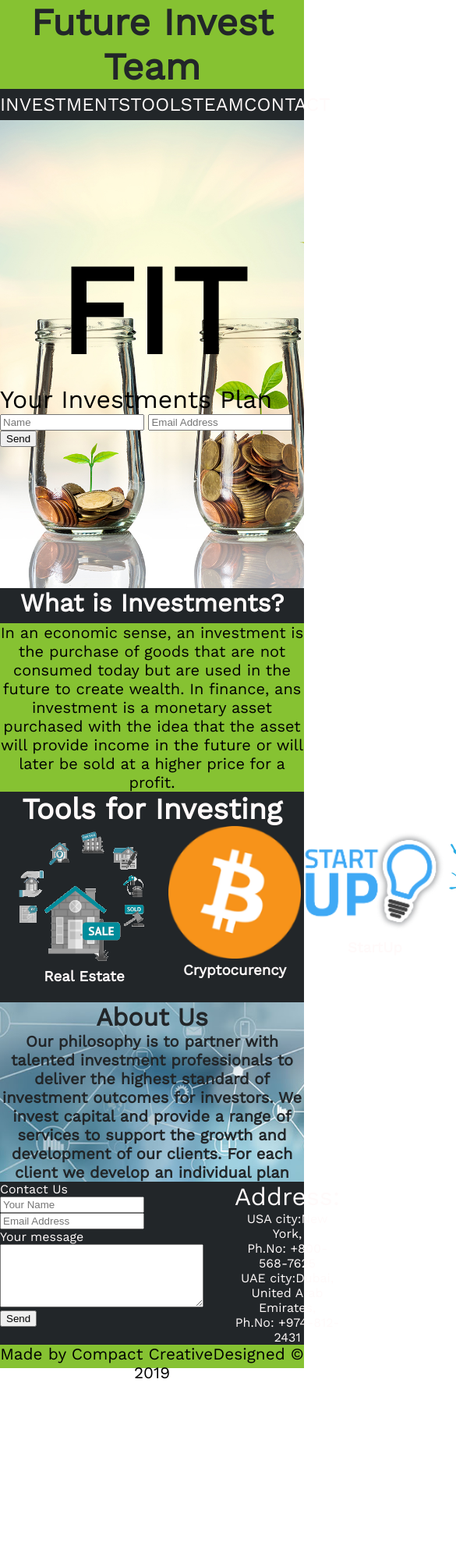
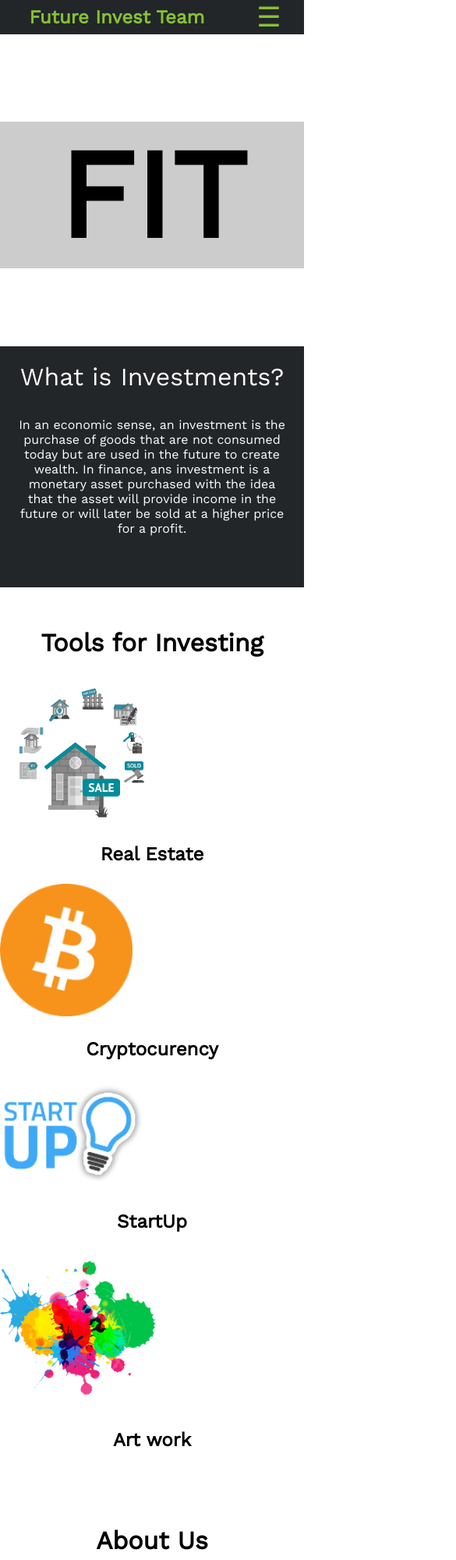
Before and after one commit to bohdanhalun/fit, a plain HTML site: page index.html in a window 390 px wide. Shown: the top 2000 px of the page at 78% size, 585 px wide, since content can reach past the window. Before the commit the page ends 1772 px from the top, so only its background shows below. Drawn offline with nearby package versions, Linux system fonts and the light colour scheme.

Commit message:
Created markup

```diff
--- a/CSS/index.css
+++ b/CSS/index.css
@@ -1,26 +1,25 @@
-@import url('https://fonts.googleapis.com/css?family=Work+Sans');
-* {
+@import url("https://fonts.googleapis.com/css?family=Work+Sans");
+html {
   margin: 0;
 }
-:root{
-    font-family: 'Work Sans', sans-serif;
+:root {
+  font-family: "Work Sans", sans-serif;
 }
 
-body{
+body {
   max-width: 980px;
   margin: auto;
 }
 
-header .logo{
-    font-family: 'Work Sans', sans-serif;
+header .logo {
+  font-family: "Work Sans", sans-serif;
   font-size: 3rem;
-    background-color: #86c232;
   text-align: center;
   color: #222629;
   margin: 0;
   font-weight: bold;
 }
-header .menu{
+header .menu {
   display: flex;
   justify-content: space-around;
   align-items: center;
@@ -30,111 +29,119 @@ header .menu{
   margin: 0;
   height: 40px;
 }
-header .menu li{
+.flex {
+  display: flex;
+  justify-content: center;
+  background-color: #86c232;
+}
+.toggle-nav {
+  display: none;
+}
+header .menu li {
   list-style-type: none;
 }
-header .menu li a{
+header .menu li a {
   text-transform: uppercase;
   text-decoration: none;
   font-size: 24px;
   color: snow;
   height: 40px;
 }
-header .menu li a:hover{
+header .menu li a:hover {
   text-decoration: underline;
 }
-header .big-banner{
+header .big-banner {
   background-image: url(../IMG/investment2.jpg);
   background-position: center;
   background-size: cover;
   min-height: 600px;
   display: flex;
   align-items: center;
-    justify-content:center;
+  justify-content: center;
 }
-header .big-banner h1{
+header .big-banner h1 {
   font-size: 10rem;
   text-align: center;
   margin: 0;
   font-weight: bold;
 }
-header .big-banner p{
+header .big-banner p {
   display: flex;
   justify-content: flex-start;
   font-size: 2rem;
   margin: 0;
 }
 
-header .big-banner .calltoaction{
+header .big-banner .calltoaction {
   display: flex;
   justify-content: flex-end;
-    align-items:center;
+  align-items: center;
   margin-bottom: 30px;
 }
-nav .main{
+nav .main {
   background-color: #222629;
 }
 
-nav .main .wht{
+nav .main .wht {
   text-align: center;
   height: 100%;
 }
 
-nav .tfi{
+nav .tfi {
   text-align: center;
   color: snow;
   font-size: 2rem;
 }
-.wht h2{
+.wht h2 {
   background-color: #222629;
-    color:snow;
+  color: snow;
   font-size: 2rem;
   margin: 0px;
   height: 45px;
 }
-nav .main .wht p{
+nav .main .wht p {
   background-color: #86c232;
   font-size: 20px;
 }
-nav .tools{
+nav .tools {
   display: grid;
   grid-template-columns: 1fr 1fr 1fr 1fr;
   text-align: center;
-    color:snow;
+  color: snow;
 }
-article .background1{
+article .background1 {
   background-image: url(../IMG/wb-about-us.jpg);
   background-position: center;
   background-size: cover;
   min-height: 220px;
   display: flex;
   align-items: center;
-    justify-content:center;
+  justify-content: center;
 }
-article .background1 h3{
+article .background1 h3 {
   text-align: center;
   color: #222629;
   font-size: 2rem;
 }
-article .background1 p{
+article .background1 p {
   text-align: center;
   color: #222629;
   font-size: 20px;
   font-weight: bold;
 }
-footer .mainfooter{
+footer .mainfooter {
   display: grid;
   grid-template-columns: 1fr 1fr;
   background-color: #222629;
   color: snow;
 }
 
-footer .mainfooter .footer2 ul{
+footer .mainfooter .footer2 ul {
   text-align: center;
   font-size: 2rem;
 }
-footer .mainfooter .footer2 li{
-    list-style:none;
+footer .mainfooter .footer2 li {
+  list-style: none;
   font-size: 1rem;
 }
 .footer3 {
@@ -143,6 +150,115 @@ footer .mainfooter .footer2 li{
   font-size: 1.3rem;
   height: 30px;
 }
-footer div .foooter3 p{
+footer div .foooter3 p {
   margin: 0;
 }
+
+/* media queries for mobile  */
+@media (max-width: 576px) {
+  article {
+    padding: 20px 0;
+  }
+
+  header .logo{
+    font-size: 1.5rem;
+    text-align: left;
+    padding: 0.5rem;
+    color: #86c232;
+  }
+  header .menu {
+    flex-direction: column;
+    height: auto;
+    text-align: center;
+    opacity: 0;
+    transition: opacity 1s;
+  }
+  header .menu.open {
+    opacity: 1;
+  }
+  .flex {
+    justify-content: space-around;
+    align-items: center;
+    background: #222629;
+  }
+  .toggle-nav {
+    display: block;
+    font-size: 35px;
+    color: black;
+    text-decoration: none;
+    position: relative;
+    color: #86c232;
+  }
+  header .big-banner {
+    min-height: 100px;
+    margin-bottom: 100px;
+    background: rgba(0 ,0, 0, 0.2);
+  }
+  header .big-banner .calltoaction {
+    display: none;
+  }
+  header .big-banner p {
+    display: none;
+  }
+  .wht {
+    background: #222629;
+  }
+  .wht h2 {
+    text-align: center;
+    font-weight: normal;
+  }
+  .wht p, .background1 p {
+    color: white;
+    text-align: center;
+    padding: 10px 20px 30px 20px ;
+  }
+  .tfi h1, #tea {
+    text-align: center;
+    font-size: 2rem;
+  }
+  .box1 h3, .box2 h3, .box3 h3, .box4 h3 {
+    font-size: 1.5rem;
+    text-align: center;
+  }
+  .background1 p {
+    color: black;
+  }
+  .footer2 ul {
+    padding: 0;
+  }
+  #con, .footer2 ul p {
+    text-align: center;
+    font-size: 1.5rem;
+  }
+  .mainfooter {
+    padding: 20px 10px;
+  }
+  form input, textarea{
+    width: 100%;
+    margin: 5px 0;
+  }
+  button[type="submit"] {
+    padding: 3px 20px;
+    border-radius: 5px;
+    background: #fff;
+    margin: 0 auto;
+    display: block;
+    color: black;
+  }
+  .footer2 {
+    display: flex;
+    align-items:center;
+    justify-content: center;
+  }
+  footer .mainfooter .footer2 li {
+    font-size: 0.7rem;
+  }
+  .footer3 {
+    display: flex;
+    align-items: center;
+    justify-content: center;
+  }
+  .footer3 p {
+    font-size: 1rem;
+  }
+}
--- a/index.html
+++ b/index.html
@@ -1,47 +1,53 @@
 <!DOCTYPE html>
 <html lang="en">
   <head>
-    <meta charset="UTF-8">
-    <meta name="viewport" content="width=device-width, initial-scale=1.0">
-    <meta http-equiv="X-UA-Compatible" content="ie=edge">
+    <meta charset="UTF-8" />
+    <meta name="viewport" content="width=device-width, initial-scale=1.0" />
+    <meta http-equiv="X-UA-Compatible" content="ie=edge" />
     <title>Future Invest Team</title>
     <link rel="stylesheet" href="CSS/index.css" />
   </head>
   <body>
     <header>
       <nav>
+        <div class="flex">
           <p class="logo">Future Invest Team</p>
+          <a class="toggle-nav" href="#">&#9776;</a>
+        </div>
         <ul class="menu">
           <li class="but1"><a href="#inv">Investments</a></li>
           <li class="but2"><a href="#too">Tools</a></li>
-                <li class="but3"><a  href="#tea">Team</a></li>
-                <li class="but4"><a  href="#con">Contact</a></li>
+          <li class="but3"><a href="#tea">Team</a></li>
+          <li class="but4"><a href="#con">Contact</a></li>
         </ul>
       </nav>
+      <div class="header-bg">
         <div class="big-banner">
           <div>
             <h1>FIT</h1>
             <p>Your Investments Plan</p>
               <div class="calltoaction">
                 <form method="post" action="https://formspree.io/halun07@gmail.com">
-                    <input type="text" placeholder="Name" required/>
-                    <input type="text" placeholder="Email Address" required/>
-                    <input type="submit" value="Send"/>
+                  <input type="text" placeholder="Name" required />
+                  <input type="text" placeholder="Email Address" required />
+                  <input type="submit" value="Send" />
                 </form>
+              </div>
           </div>
         </div>
       </div>
     </header>
 
-    <nav>
-        <div class="main">
+    <section class="main">
       <article class="wht">
         <h2 id="inv">What is Investments?</h2>
-                    <p>In an economic sense, an investment is the purchase of goods that
-                    are not consumed today but are used in the future to create wealth.
-                    In finance, ans investment is a monetary asset purchased with the idea
+        <p>
+          In an economic sense, an investment is the purchase of goods that are
+          not consumed today but are used in the future to create wealth. In
+          finance, ans investment is a monetary asset purchased with the idea
           that the asset will provide income in the future or will later be sold
-                    at a higher price for a profit.</p>
+          at a higher price for a profit.
+        </p>
       </article>
 
       <article>
@@ -50,62 +56,61 @@
         </div>
         <div class="tools">
           <div class="box1">
-                        <img src="IMG/Real-Estate.png" alt="picture real estate">
+            <img src="IMG/Real-Estate.png" alt="picture real estate" />
             <h3>Real Estate</h3>
           </div>
           <div class="box2">
-                        <img src="IMG/btc1.png" alt="picture cryptocurency">
+            <img src="IMG/btc1.png" alt="picture cryptocurency" />
             <h3>Cryptocurency</h3>
           </div>
           <div class="box3">
-                        <img src="IMG/startup.png" alt="picture startup">
+            <img src="IMG/startup.png" alt="picture startup" />
             <h3>StartUp</h3>
           </div>
           <div class="box4">
-                        <img src="IMG/ painting.png" alt="picture art work">
+            <img src="IMG/ painting.png" alt="picture art work" />
             <h3>Art work</h3>
           </div>
         </div>
       </article>
-        </div>
-    </nav>
+    </section>
 
-
-    <article>
-        <div class="background1">
+    <article class="background1">
       <div>
         <h3 id="tea">About Us</h3>
-                <p>Our philosophy is to partner with talented investment professionals
-                to deliver the highest standard of investment outcomes for investors.
-                We invest capital and provide a range of services to support the
-                growth and development of our clients. For each client we develop an
-                individual plan</p>
-            </div>
+        <p>
+          Our philosophy is to partner with talented investment professionals to
+          deliver the highest standard of investment outcomes for investors. We
+          invest capital and provide a range of services to support the growth
+          and development of our clients. For each client we develop an
+          individual plan
+        </p>
       </div>
     </article>
-
 
     <footer>
       <div class="mainfooter">
         <div class="footer1">
           <p id="con">Contact Us</p>
           <form>
-                    <input type="text" placeholder="Your Name" required/>
-                    <input type="text" placeholder="Email Address" required/>
+            <input type="text" placeholder="Your Name" required />
+            <input type="text" placeholder="Email Address" required />
             <label>
-                    <p>Your message<br>
-                        <textarea name="comment" cols="30" rows="5"></textarea>
+              <p>
+                <textarea placeholder="Your message" name="comment" cols="30" rows="5"></textarea>
               </p>
             </label>
-                    <input type="submit" value="Send"/>
+            <button type="submit">Send</button>
           </form>
         </div>
         <div class="footer2">
-                <ul>Address:
+          <ul>
+            <p>Address:</p>
             <li>USA city:New York,</li>
+
             <li>Ph.No: +800-568-7625</li>
             <li>UAE city:Dubai, United Arab Emirates,</li>
-                    <li>Ph.No: +974-812-2431 </li>
+            <li>Ph.No: +974-812-2431</li>
           </ul>
         </div>
       </div>
@@ -113,5 +118,6 @@
         <p>Made by Compact CreativeDesigned © 2019</p>
       </div>
     </footer>
+    <script src="js/index.js"></script>
   </body>
 </html>
--- /dev/null
+++ b/js/index.js
@@ -0,0 +1,6 @@
+const burger = document.querySelector('.toggle-nav');
+const menu = document.querySelector('.menu')
+
+burger.addEventListener('click', function() {
+  menu.classList.toggle("open");
+})
```
Lines whose indentation alone changed are shown as unchanged.
